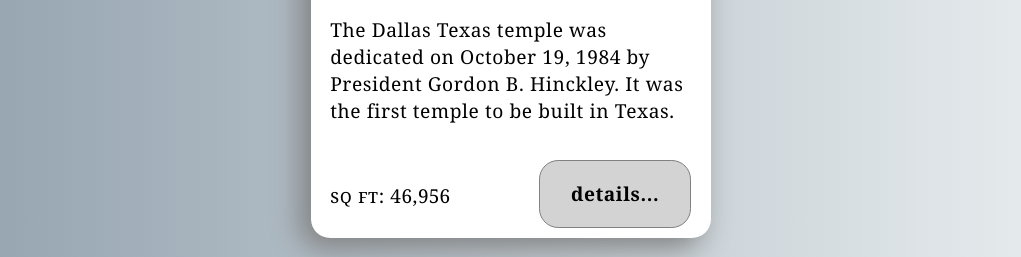
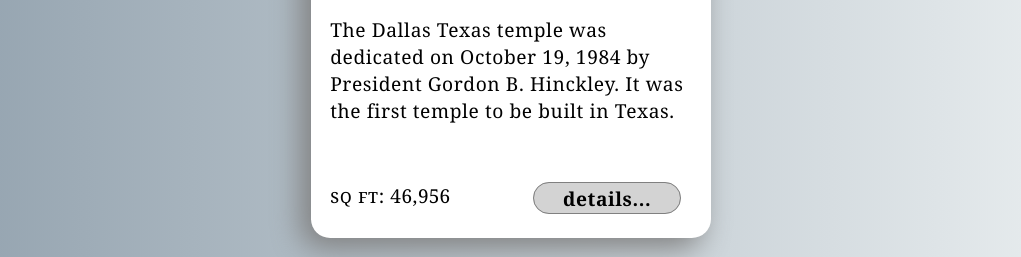
Before and after one commit to Ashle3/wdd130, a plain HTML site: page mediacard/mediacard.html in a window 1280 px wide. Shown: the part 543-800 px from the top of the page, without its empty margins (129-1150 px from the left). Drawn offline with nearby package versions, Linux system fonts and the light colour scheme.

Commit message:
media card changes

```diff
--- a/mediacard/css/mc.css
+++ b/mediacard/css/mc.css
@@ -44,21 +44,24 @@ h1{
 
 .details{
     position: absolute;
-    right: 20px;
-    bottom: 10px;
-    border-style: solid;
-    border-width: .1em;
-    width: 150px;
-    text-align:center;
-    border-radius: 1em;
-    background-color: lightgray;
-    border-color: gray;
-    font-weight: bold;
+    right: 30px;
+    bottom: 26px;
 }
 
 .details a{
     text-decoration: none;
     color: black;
+    border-style: solid;
+    border-width: .1em;
+    width: 150px;
+    border-radius: 1em;
+    background-color: lightgray;
+    border-color: gray;
+    font-weight: bold;
+    padding-left: 1.5em;
+    padding-right: 1.5em;
+    padding-top: .1em;
+    padding-bottom: .1em;
 }
 
 .details a:hover{
--- a/mediacard/mediacard.html
+++ b/mediacard/mediacard.html
@@ -20,7 +20,7 @@
            <p>SQ FT: 46,956</p>
        </div>
        <div class="details">
-           <a href="https://churchofjesuschristtemples.org/dallas-texas-temple/"><p>details...</p></a>
+           <a href="https://churchofjesuschristtemples.org/dallas-texas-temple/">details...</a>
        </div>
        <div class="circle">
         <i class="icon ion-md-heart"></i>
```
Also changed, not shown: finalproject/index.html (+1 -1 lines).
